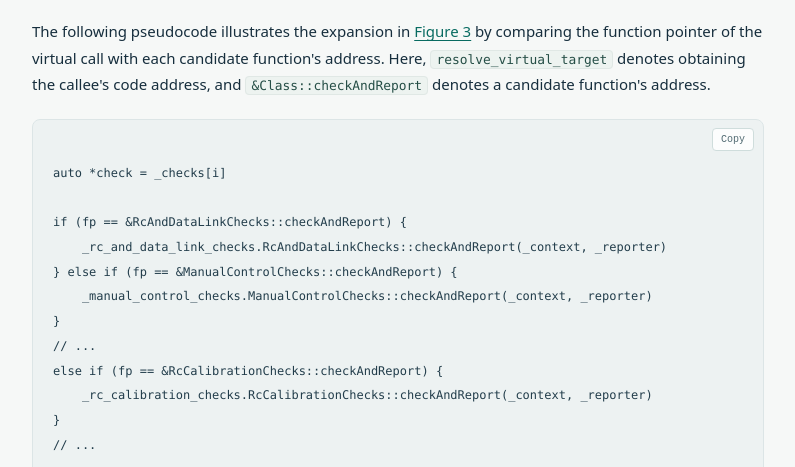
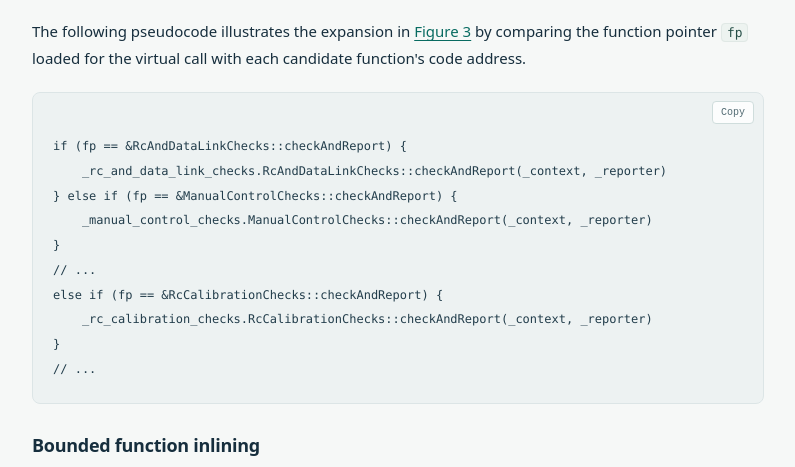
Before and after one commit to Lqs66/RVAT, a plain HTML site: page docs/example/running_example.html in a window 1280 px wide. Shown: the part 3915-4382 px from the top of the page, without its empty margins (252-1047 px from the left). Drawn offline with nearby package versions, Linux system fonts and the light colour scheme.

Commit message:
Revise the description of Figure 3 in the example

```diff
--- a/docs/example/running_example.html
+++ b/docs/example/running_example.html
@@ -99,10 +99,8 @@ Control then continues with the statements after the original call.</p>
     ...
 }
 </code></pre>
-<p>The following pseudocode illustrates the expansion in <a href="#figure-3">Figure 3</a> by comparing the function pointer of the virtual call with each candidate function's address. Here, <code>resolve_virtual_target</code> denotes obtaining the callee's code address, and <code>&amp;Class::checkAndReport</code> denotes a candidate function's address.</p>
-<pre><code class="language-cpp">auto *check = _checks[i]
-
-if (fp == &amp;RcAndDataLinkChecks::checkAndReport) {
+<p>The following pseudocode illustrates the expansion in <a href="#figure-3">Figure 3</a> by comparing the function pointer <code>fp</code> loaded for the virtual call with each candidate function's code address.</p>
+<pre><code class="language-cpp">if (fp == &amp;RcAndDataLinkChecks::checkAndReport) {
     _rc_and_data_link_checks.RcAndDataLinkChecks::checkAndReport(_context, _reporter)
 } else if (fp == &amp;ManualControlChecks::checkAndReport) {
     _manual_control_checks.ManualControlChecks::checkAndReport(_context, _reporter)
```
Also changed, not shown: example/running_example.md (+1 -3 lines).
